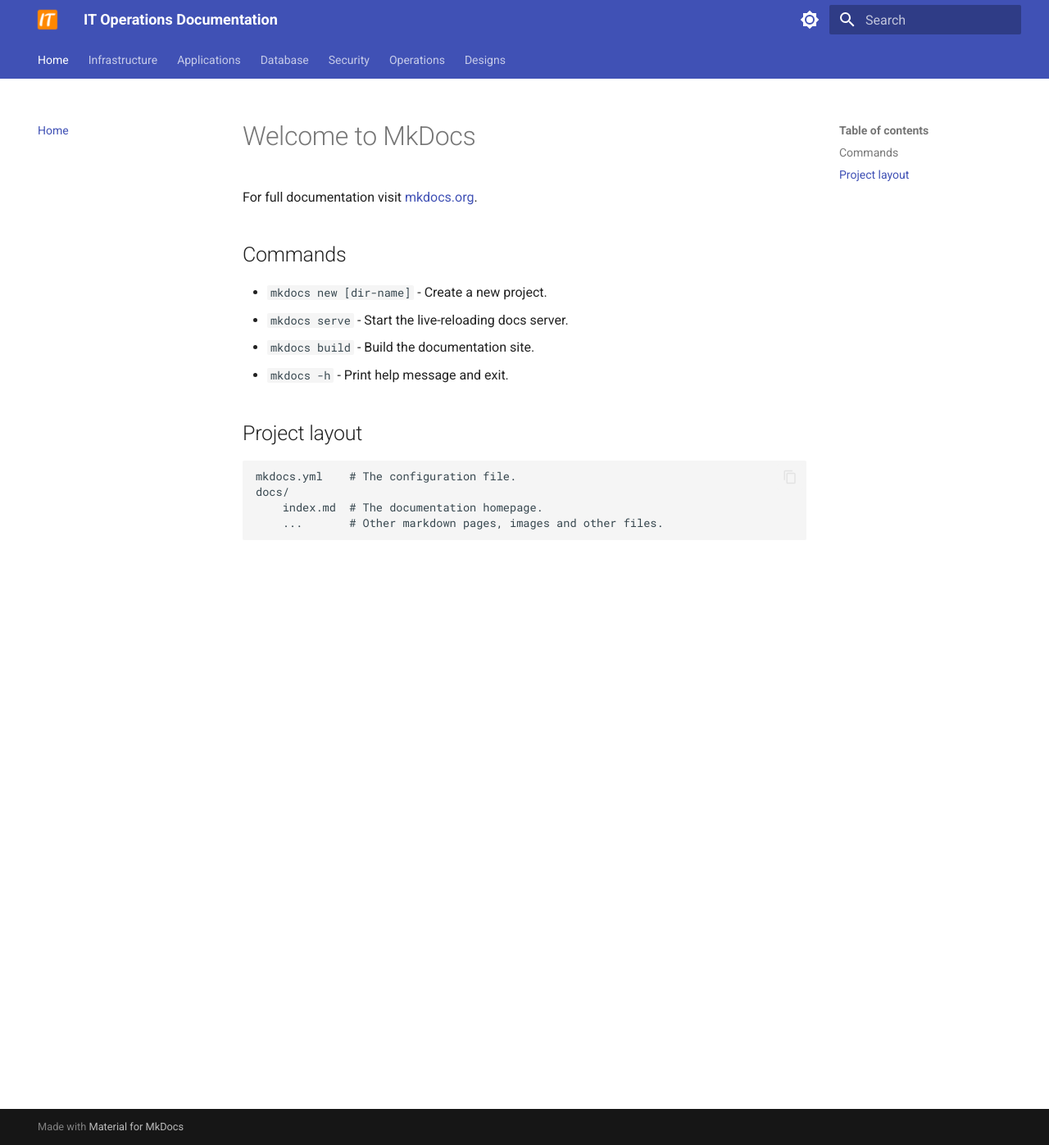
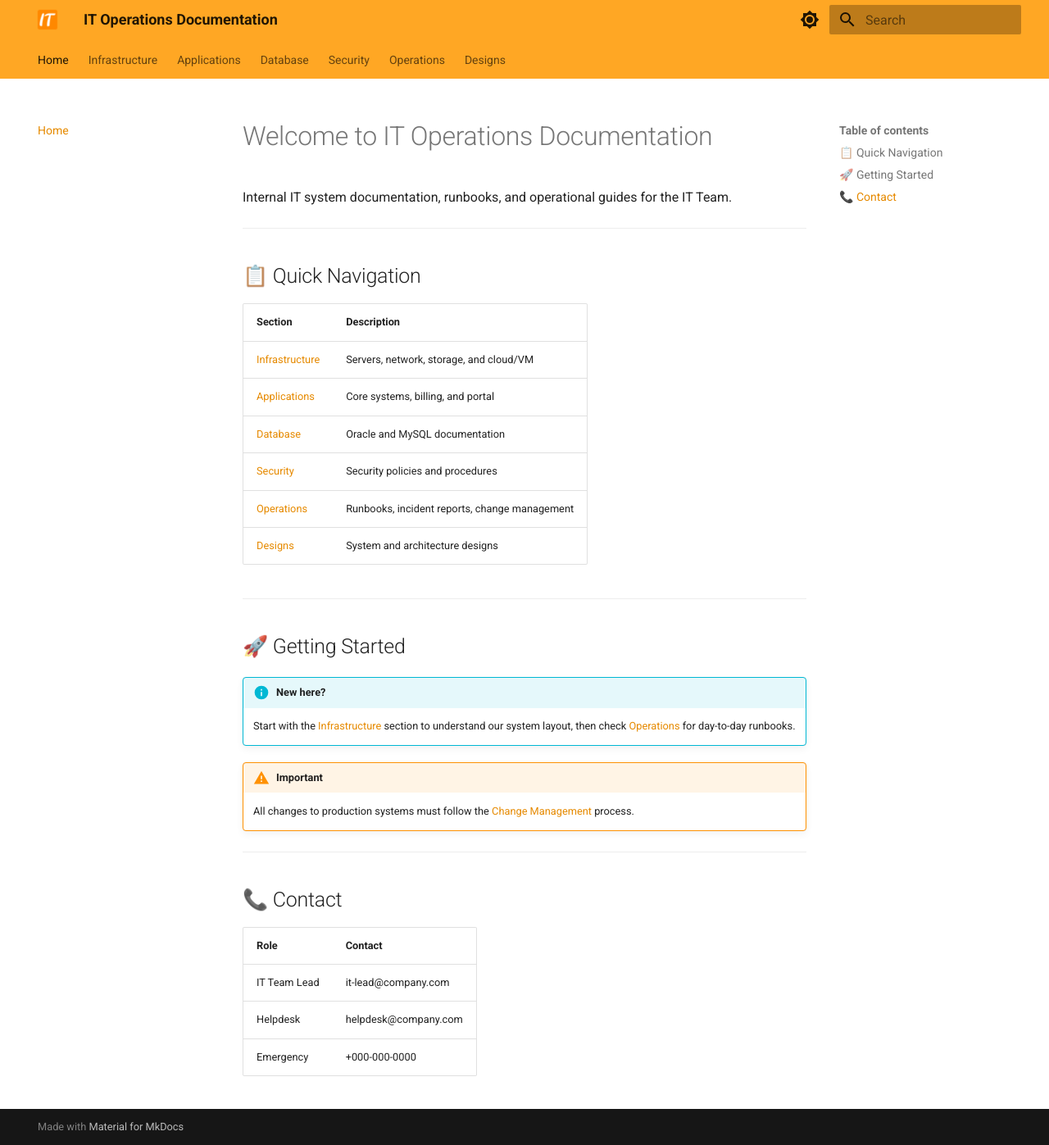
Before and after one commit to juliao-martins-dev/IT-Documentation-System, an MkDocs documentation site: the page built from docs/index.md, in a window 1280 px wide and 1397 px high. Shown: the whole window at 82% size. Built offline with MkDocs 1.6.1 and Material for MkDocs 9.7.7, drawn with Linux system fonts in a browser that asks for light colours.

Commit message:
feat: change primary color in material theme

```diff
--- a/docs/index.md
+++ b/docs/index.md
@@ -1,17 +1,38 @@
-# Welcome to MkDocs
+# Welcome to IT Operations Documentation
 
-For full documentation visit [mkdocs.org](https://www.mkdocs.org).
+Internal IT system documentation, runbooks, and operational guides for the IT Team.
 
-## Commands
+---
 
-* `mkdocs new [dir-name]` - Create a new project.
-* `mkdocs serve` - Start the live-reloading docs server.
-* `mkdocs build` - Build the documentation site.
-* `mkdocs -h` - Print help message and exit.
+## 📋 Quick Navigation
 
-## Project layout
+| Section | Description |
+|---|---|
+| [Infrastructure](infrastructure/index.md) | Servers, network, storage, and cloud/VM |
+| [Applications](applications/index.md) | Core systems, billing, and portal |
+| [Database](database/index.md) | Oracle and MySQL documentation |
+| [Security](security/index.md) | Security policies and procedures |
+| [Operations](operations/index.md) | Runbooks, incident reports, change management |
+| [Designs](designs/index.md) | System and architecture designs |
 
-    mkdocs.yml    # The configuration file.
-    docs/
-        index.md  # The documentation homepage.
-        ...       # Other markdown pages, images and other files.
+---
+
+## 🚀 Getting Started
+
+!!! info "New here?"
+    Start with the [Infrastructure](infrastructure/index.md) section to understand
+    our system layout, then check [Operations](operations/index.md) for day-to-day runbooks.
+
+!!! warning "Important"
+    All changes to production systems must follow the
+    [Change Management](operations/change-management/index.md) process.
+
+---
+
+## 📞 Contact
+
+| Role | Contact |
+|---|---|
+| IT Team Lead | it-lead@company.com |
+| Helpdesk | helpdesk@company.com |
+| Emergency | +000-000-0000 |
--- a/mkdocs.yml
+++ b/mkdocs.yml
@@ -19,7 +19,8 @@ theme:
     - content.code.copy
   palette:
     - scheme: default
-      primary: indigo
+      # primary: indigo
+      primary: orange
       accent: indigo
       toggle:
         icon: material/brightness-7
```
